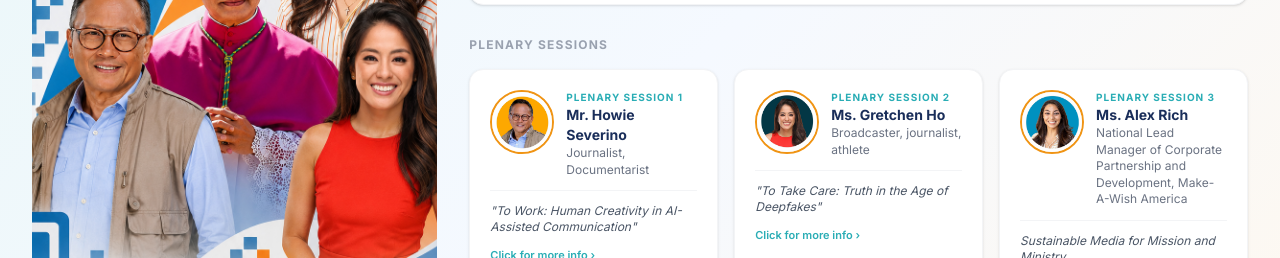
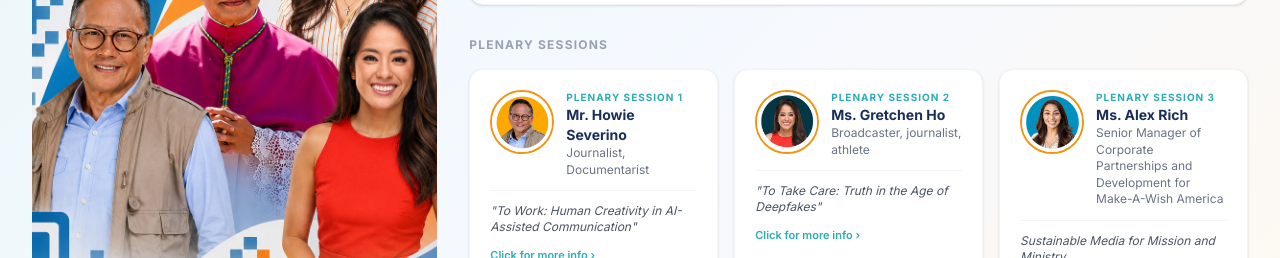
Before and after one commit to npeteros/cmcmmc, a Next.js app: page / in a window 1280 px wide. Shown: the part 2000-2258 px from the top of the page. Built offline with nearby package versions, Linux system fonts and the light colour scheme.

Commit message:
chore: resolved changed speaker descriptions

```diff
--- a/app/registration/RegistrationForm.tsx
+++ b/app/registration/RegistrationForm.tsx
@@ -1093,7 +1093,7 @@ export default function RegistrationForm() {
                               Province <span className="text-[#e63946]">*</span>
                             </FormLabel>
                             <FormControl>
-                              <Input placeholder="Cebu" {...field} />
+                              <Input placeholder="Province" {...field} />
                             </FormControl>
                             <FormMessage />
                           </FormItem>
@@ -1110,7 +1110,7 @@ export default function RegistrationForm() {
                             </FormLabel>
                             <FormControl>
                               <Input
-                                placeholder="University of San Carlos"
+                                placeholder="School name"
                                 {...field}
                               />
                             </FormControl>
--- a/lib/speakers.ts
+++ b/lib/speakers.ts
@@ -105,7 +105,7 @@ export const SPEAKERS: Speaker[] = [
   },
   {
     name: "Ms. Alex Rich",
-    role: "National Lead Manager of Corporate Partnership and Development, Make-A-Wish America",
+    role: "Senior Manager of Corporate Partnerships and Development for Make-A-Wish America",
     session: "Plenary Session 3",
     topic: "Sustainable Media for Mission and Ministry",
     imgUrl: "/speakers/alex-rich.jpg",
```
